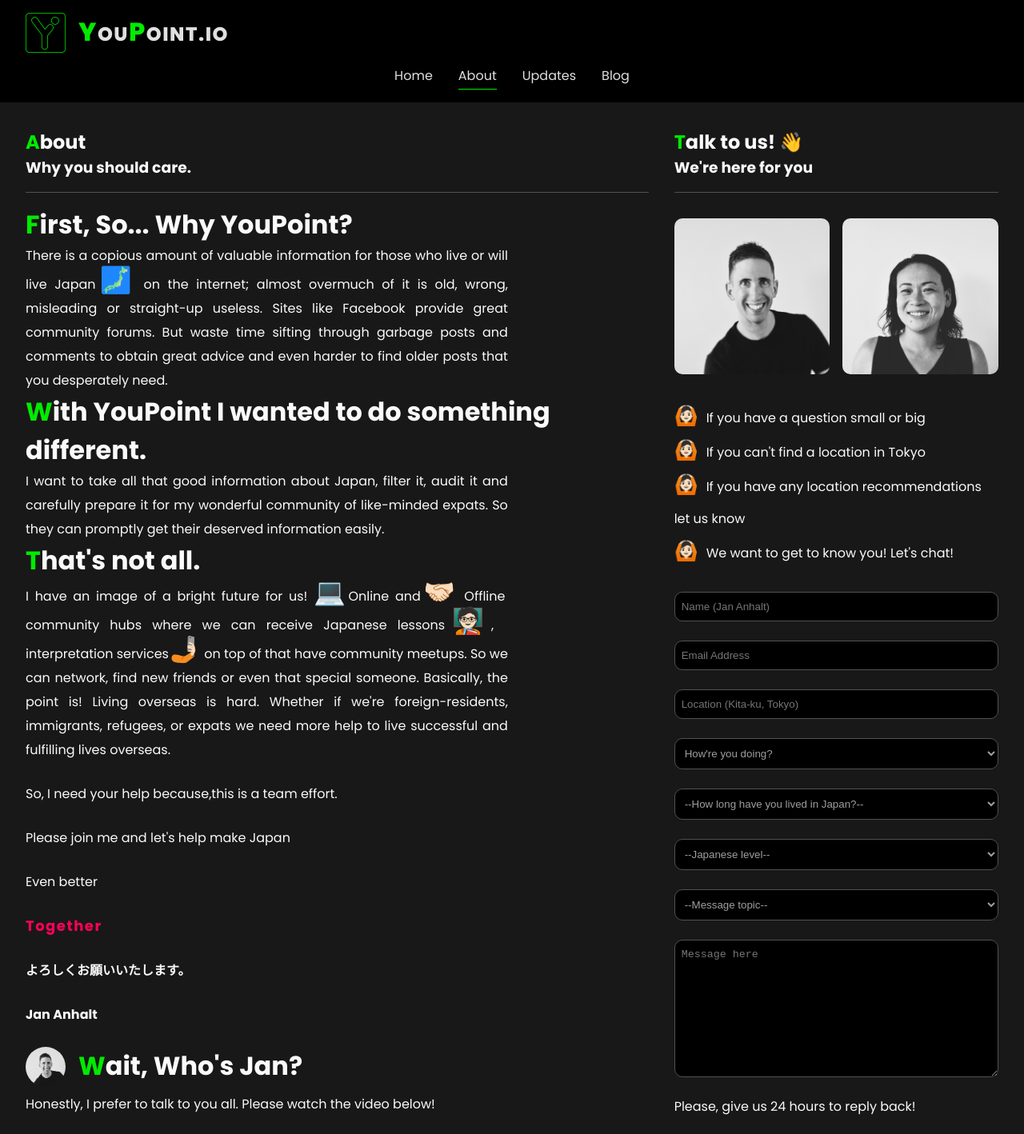
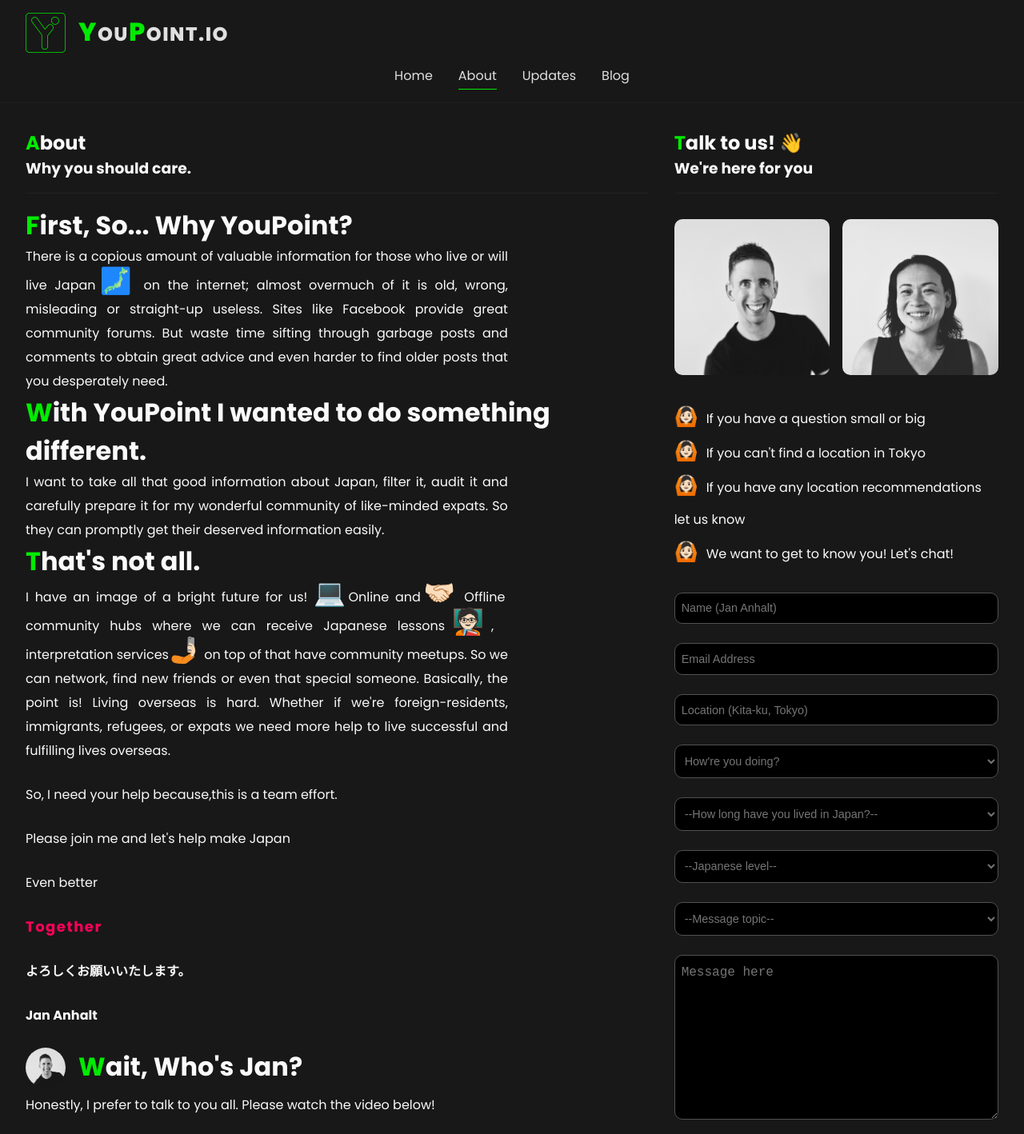
Before and after one commit to anhaltjan/my-yp-nextjs-pwa, a Next.js app: page /about in a window 1280 px wide. Shown: the top 1418 px of the page at 80% size. Built offline with nearby package versions, Linux system fonts and the light colour scheme.

Commit message:
cleaned navbar contact inputs

```diff
--- a/components/Contact.js
+++ b/components/Contact.js
@@ -135,7 +135,7 @@ const Contact = () => {
           </select>
 
           <textarea
-            className={`${styles.formChild} ${styles.formInput}`}
+            className={`${styles.textArea} ${styles.formChild} ${styles.formInput}`}
             name='message'
             id=''
             cols='30'
--- a/styles/contact.module.css
+++ b/styles/contact.module.css
@@ -52,11 +52,21 @@
 
 .formInput {
   background: var(--black);
-  color: var(--grey-500);
+  font-size: 0.9rem;
+  color: var(--grey-600);
   border: 1px solid var(--grey-700);
   border-radius: 10px;
   padding-block: 0.75em;
   padding-inline: 0.5rem;
+}
+
+.textArea {
+  font-size: 1rem;
+  color: var(--grey-050);
+}
+
+.formInput:hover {
+  border: 1px var(--primary-400) dotted;
 }
 
 .contact-content form option:first {
--- a/styles/globals.css
+++ b/styles/globals.css
@@ -113,7 +113,7 @@ body {
 
 .title-wrap {
   padding-block: 1rem;
-  border-bottom: var(--grey-700) 1px solid;
+  border-bottom: var(--grey-800) 1px solid;
 }
 
 .page-title::first-letter {
--- a/styles/navbar.module.css
+++ b/styles/navbar.module.css
@@ -1,7 +1,8 @@
 .header {
-  background-color: var(--black);
+  background-color: var(--grey-900);
   padding-inline: 2rem;
   padding-block: 1rem;
+  border-bottom: 1px solid var(--grey-800);
 }
 
 .brand {
@@ -34,14 +35,13 @@
 }
 
 .navigation a {
-  text-transform: ;
   margin-inline: 1rem;
   color: var(--grey-300);
   padding-bottom: 0.25rem;
 }
 
 .nonActive {
-  border-bottom: dotted 1px #000;
+  border-bottom: dotted 1px var(--grey-900);
 }
 
 .active {
```
